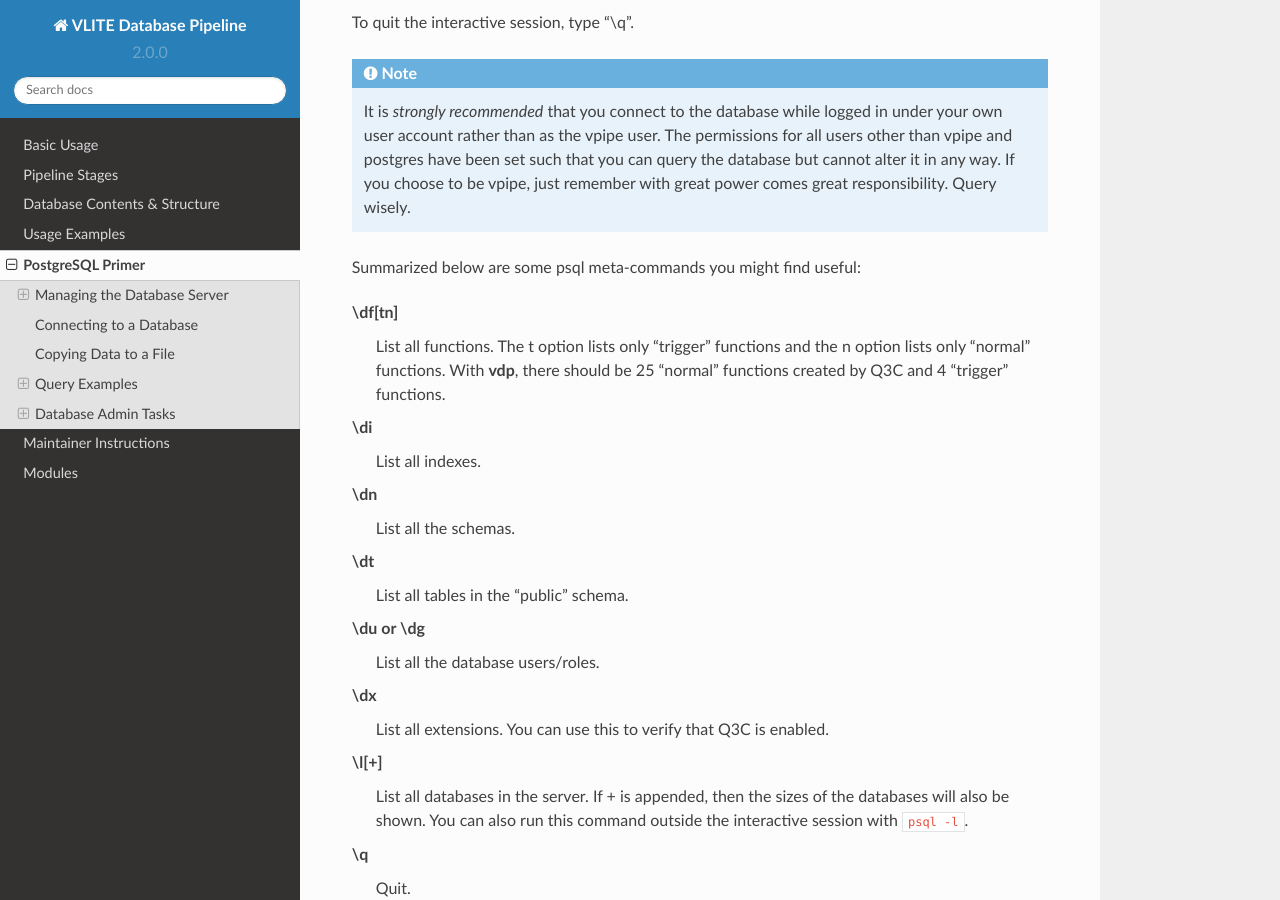
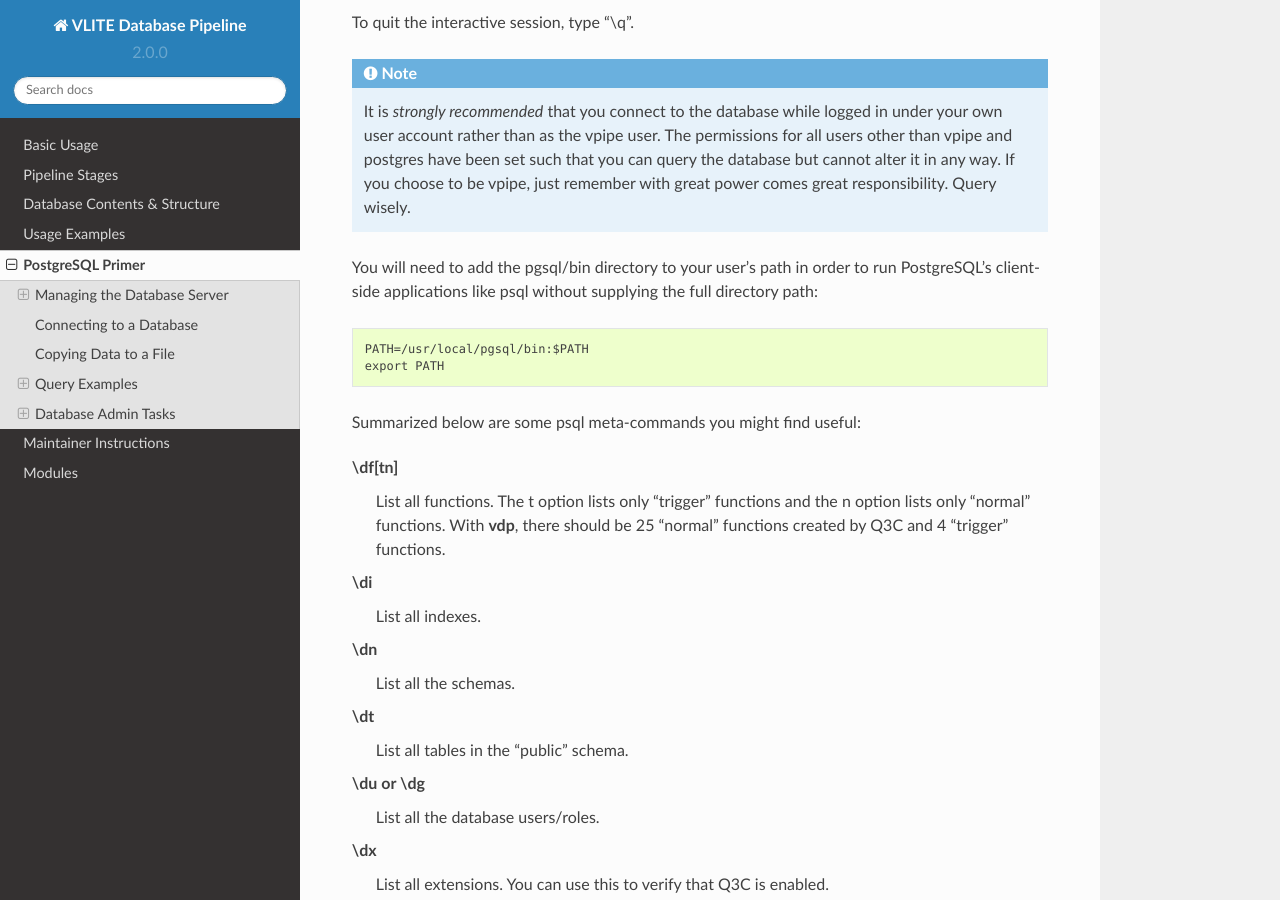
Before and after one commit to epolisensky/VLITE, a Sphinx documentation site: the page built from vdp/docs/source/sql.rst, in a window 1280 px wide and 900 px high, scrolled down 1488 px. Built offline with Sphinx 7.4.7 and the Read the Docs theme 2.0.0, drawn with Linux system fonts in a browser that asks for light colours.

Commit message:
typo fix and minor doc update

```diff
--- a/vdp/docs/source/sql.rst
+++ b/vdp/docs/source/sql.rst
@@ -80,6 +80,13 @@ To quit the interactive session, type "\\q".
 	  database but cannot alter it in any way. If you
 	  choose to be vpipe, just remember with great
 	  power comes great responsibility. Query wisely.
+
+You will need to add the pgsql/bin directory to your user's
+path in order to run PostgreSQL's client-side applications
+like psql without supplying the full directory path::
+
+  PATH=/usr/local/pgsql/bin:$PATH
+  export PATH
 
 Summarized below are some psql meta-commands you might find useful:
 
```
Also changed, not shown: 1 other file.
